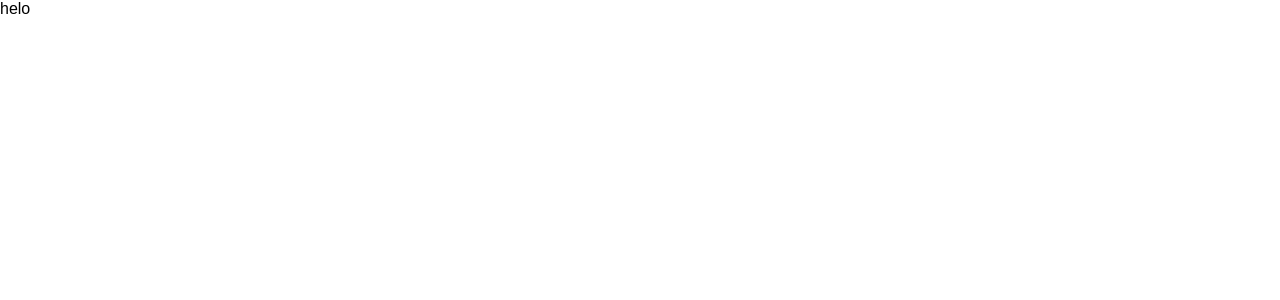
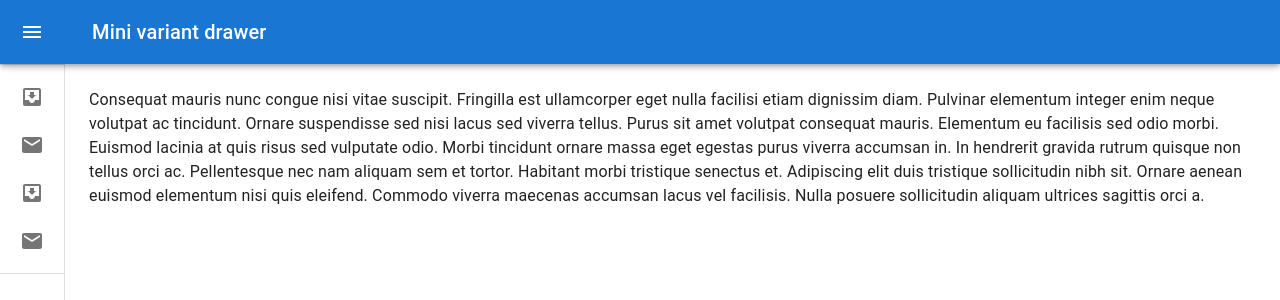
Before and after one commit to mahe1999mh/edutech, a React (Vite) app in the folder client/: page / in a window 1280 px wide. Shown: the top 300 px of the page. Built offline with nearby package versions, Linux system fonts and the light colour scheme.

Commit message:
added sidebar

```diff
--- a/client/package.json
+++ b/client/package.json
@@ -12,8 +12,9 @@
   "dependencies": {
     "@emotion/react": "^11.11.4",
     "@emotion/styled": "^11.11.5",
+    "@mui/icons-material": "^5.15.18",
     "@mui/lab": "^5.0.0-alpha.170",
-    "@mui/material": "^5.15.17",
+    "@mui/material": "^5.15.18",
     "@reduxjs/toolkit": "^2.2.4",
     "react": "^18.2.0",
     "react-dom": "^18.2.0",
--- /dev/null
+++ b/client/src/layout/DashboardLayout.tsx
@@ -0,0 +1,194 @@
+import * as React from 'react';
+import { styled, useTheme, Theme, CSSObject } from '@mui/material/styles';
+import Box from '@mui/material/Box';
+import MuiDrawer from '@mui/material/Drawer';
+import MuiAppBar, { AppBarProps as MuiAppBarProps } from '@mui/material/AppBar';
+import Toolbar from '@mui/material/Toolbar';
+import List from '@mui/material/List';
+import CssBaseline from '@mui/material/CssBaseline';
+import Typography from '@mui/material/Typography';
+import Divider from '@mui/material/Divider';
+import IconButton from '@mui/material/IconButton';
+import MenuIcon from '@mui/icons-material/Menu';
+import ChevronLeftIcon from '@mui/icons-material/ChevronLeft';
+import ChevronRightIcon from '@mui/icons-material/ChevronRight';
+import ListItem from '@mui/material/ListItem';
+import ListItemButton from '@mui/material/ListItemButton';
+import ListItemIcon from '@mui/material/ListItemIcon';
+import ListItemText from '@mui/material/ListItemText';
+import InboxIcon from '@mui/icons-material/MoveToInbox';
+import MailIcon from '@mui/icons-material/Mail';
+
+const drawerWidth = 240;
+
+const openedMixin = (theme: Theme): CSSObject => ({
+  width: drawerWidth,
+  transition: theme.transitions.create('width', {
+    easing: theme.transitions.easing.sharp,
+    duration: theme.transitions.duration.enteringScreen,
+  }),
+  overflowX: 'hidden',
+});
+
+const closedMixin = (theme: Theme): CSSObject => ({
+  transition: theme.transitions.create('width', {
+    easing: theme.transitions.easing.sharp,
+    duration: theme.transitions.duration.leavingScreen,
+  }),
+  overflowX: 'hidden',
+  width: `calc(${theme.spacing(7)} + 1px)`,
+  [theme.breakpoints.up('sm')]: {
+    width: `calc(${theme.spacing(8)} + 1px)`,
+  },
+});
+
+const DrawerHeader = styled('div')(({ theme }) => ({
+  display: 'flex',
+  alignItems: 'center',
+  justifyContent: 'flex-end',
+  padding: theme.spacing(0, 1),
+  // necessary for content to be below app bar
+  ...theme.mixins.toolbar,
+}));
+
+interface AppBarProps extends MuiAppBarProps {
+  open?: boolean;
+}
+
+const AppBar = styled(MuiAppBar, {
+  shouldForwardProp: (prop) => prop !== 'open',
+})<AppBarProps>(({ theme, open }) => ({
+  zIndex: theme.zIndex.drawer + 1,
+  transition: theme.transitions.create(['width', 'margin'], {
+    easing: theme.transitions.easing.sharp,
+    duration: theme.transitions.duration.leavingScreen,
+  }),
+  ...(open && {
+    marginLeft: drawerWidth,
+    width: `calc(100% - ${drawerWidth}px)`,
+    transition: theme.transitions.create(['width', 'margin'], {
+      easing: theme.transitions.easing.sharp,
+      duration: theme.transitions.duration.enteringScreen,
+    }),
+  }),
+}));
+
+const Drawer = styled(MuiDrawer, { shouldForwardProp: (prop) => prop !== 'open' })(
+  ({ theme, open }) => ({
+    width: drawerWidth,
+    flexShrink: 0,
+    whiteSpace: 'nowrap',
+    boxSizing: 'border-box',
+    ...(open && {
+      ...openedMixin(theme),
+      '& .MuiDrawer-paper': openedMixin(theme),
+    }),
+    ...(!open && {
+      ...closedMixin(theme),
+      '& .MuiDrawer-paper': closedMixin(theme),
+    }),
+  }),
+);
+
+export default function MiniDrawer() {
+  const theme = useTheme();
+  const [open, setOpen] = React.useState(false);
+
+  const handleDrawerOpen = () => {
+    setOpen(true);
+  };
+
+  const handleDrawerClose = () => {
+    setOpen(false);
+  };
+  const menuItems = [
+    { name: 'inbox', label: 'Inbox', icone:<InboxIcon />  },
+    { name: 'starred', label: 'Starred',icone: <MailIcon />  },
+    { name: 'sendEmail', label: 'Send email',icone:<InboxIcon />  },
+    { name: 'drafts', label: 'Drafts',icone: <MailIcon /> }
+  ];
+
+
+  return (
+    <Box sx={{ display: 'flex' }}>
+      <CssBaseline />
+      <AppBar position="fixed" open={open}>
+
+        <Toolbar>
+
+          <IconButton
+            color="inherit"
+            aria-label="open drawer"
+            onClick={handleDrawerOpen}
+            edge="start"
+            sx={{
+              marginRight: 5,
+              ...(open && { display: 'none' }),
+            }}
+          >
+          <MenuIcon />
+          </IconButton>
+          <Typography variant="h6" noWrap component="div">
+            Mini variant drawer
+          </Typography>
+        </Toolbar>
+      </AppBar>
+      <Drawer variant="permanent" open={open}>
+        <DrawerHeader>
+
+          <IconButton onClick={handleDrawerClose}>
+
+            {theme.direction === 'rtl' ?<> <ChevronRightIcon /> </>: <ChevronLeftIcon />}
+
+          </IconButton>
+        </DrawerHeader>
+
+
+        <Divider />
+        <List>
+          {menuItems.map((item, index) => (
+            <ListItem key={index} disablePadding sx={{ display: 'block' }}>
+              <ListItemButton
+                sx={{
+                  minHeight: 48,
+                  justifyContent: open ? 'initial' : 'center',
+                  px: 2.5,
+                }}
+              >
+                <ListItemIcon
+                  sx={{
+                    minWidth: 0,
+                    mr: open ? 3 : 'auto',
+                    justifyContent: 'center',
+                  }}
+                >
+                  {item?.icone}
+                </ListItemIcon>
+                <ListItemText primary={item?.label} sx={{ opacity: open ? 1 : 0 }} />
+              </ListItemButton>
+            </ListItem>
+          ))}
+        </List>
+        <Divider />
+
+      </Drawer>
+      <Box component="main" sx={{ flexGrow: 1, p: 3 }}>
+        <DrawerHeader />
+
+        <Typography paragraph>
+          Consequat mauris nunc congue nisi vitae suscipit. Fringilla est ullamcorper
+          eget nulla facilisi etiam dignissim diam. Pulvinar elementum integer enim
+          neque volutpat ac tincidunt. Ornare suspendisse sed nisi lacus sed viverra
+          tellus. Purus sit amet volutpat consequat mauris. Elementum eu facilisis
+          sed odio morbi. Euismod lacinia at quis risus sed vulputate odio. Morbi
+          tincidunt ornare massa eget egestas purus viverra accumsan in. In hendrerit
+          gravida rutrum quisque non tellus orci ac. Pellentesque nec nam aliquam sem
+          et tortor. Habitant morbi tristique senectus et. Adipiscing elit duis
+          tristique sollicitudin nibh sit. Ornare aenean euismod elementum nisi quis
+          eleifend. Commodo viverra maecenas accumsan lacus vel facilisis. Nulla
+          posuere sollicitudin aliquam ultrices sagittis orci a.
+        </Typography>
+      </Box>
+    </Box>
+  );
+}
--- a/client/src/routes/LmsRoutes.tsx
+++ b/client/src/routes/LmsRoutes.tsx
@@ -1,12 +1,13 @@
 
 import { useRoutes } from "react-router-dom";
 import IndexHome from "../pages/home/Index";
+import MiniDrawer from "../layout/DashboardLayout";
 
 export function LmsRoutes() {
   let element = useRoutes([
     {
       path: "/",
-      element: <IndexHome />,
+      element: <MiniDrawer />,
       children: [
         {
           path: "messages",
@@ -15,7 +16,7 @@
         { path: "tasks", element: <IndexHome /> },
       ],
     },
-    { path: "team", element: <IndexHome /> },
+    { path: "team", element: <MiniDrawer /> },
   ]);
 
   return element;
```
Also changed, not shown: 2 other files (tests, documents, lock files or other folders).
